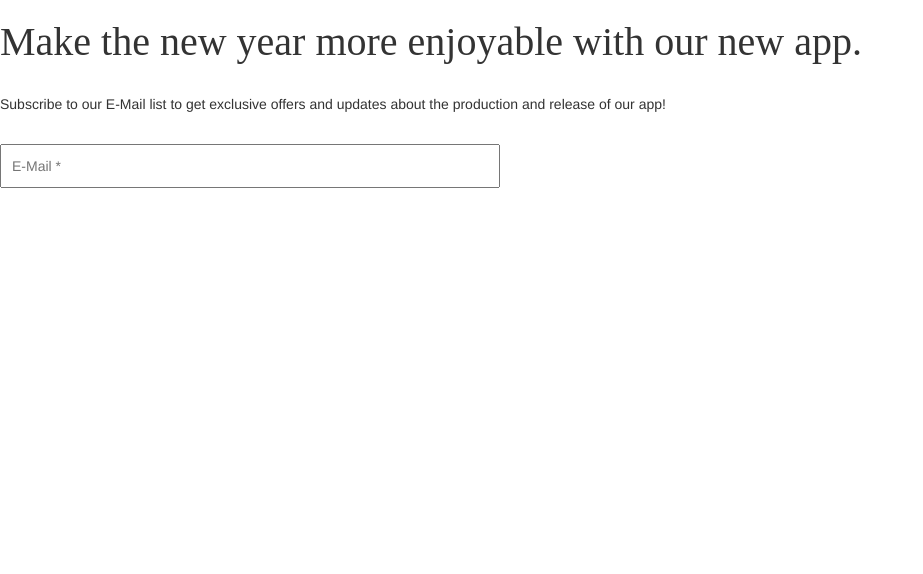
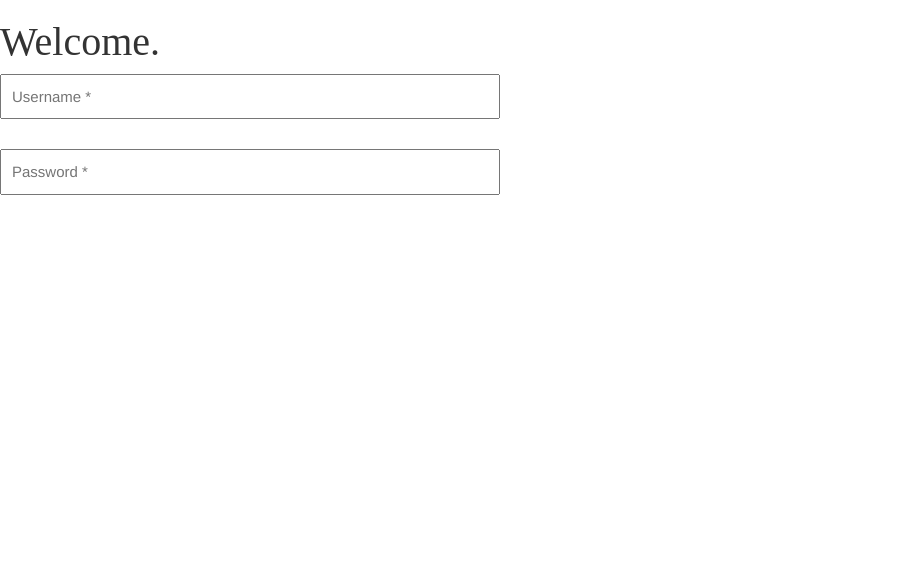
Before and after one commit to johncorderox/Eternity-Tracking, a PHP site: page / in a window 1280 px wide. Shown: the top 574 px of the page, without its empty margins (0-923 px from the left). Run offline with PHP 8.4, Linux system fonts and the light colour scheme; some web fonts are replaced.

Commit message:
CSS changes for the input

```diff
--- a/index.html
+++ b/index.html
@@ -8,12 +8,11 @@
     </head>
   <body>
 
-    <h2>Make the new year more enjoyable with our new app. </h2><br />
-    <p>
-      Subscribe to our E-Mail list to get exclusive offers and updates about the production and release of our app!
-    </p><br />
-    <input type="text" placeholder="E-Mail *" />
-
+  <h2>Welcome.</h2>
+  <div class="form">
+    <input type="text" placeholder="Username *" /><br />
+    <input type="password" placeholder="Password *" />
+</div>
 
   <script type='text/javascript' src='src/main.js'></script>
   </body>
--- a/src/css/interface.css
+++ b/src/css/interface.css
@@ -17,3 +17,17 @@ input {
   padding: 10px;
   width: 500px;
 }
+
+input[type="text"],
+input[type="password"]
+ {
+  margin-bottom: 30px;
+  font-size: 15px;
+}
+
+.form {
+
+  width: 550px;
+  height: 300px;
+
+}
```
Also changed, not shown: README.md.
